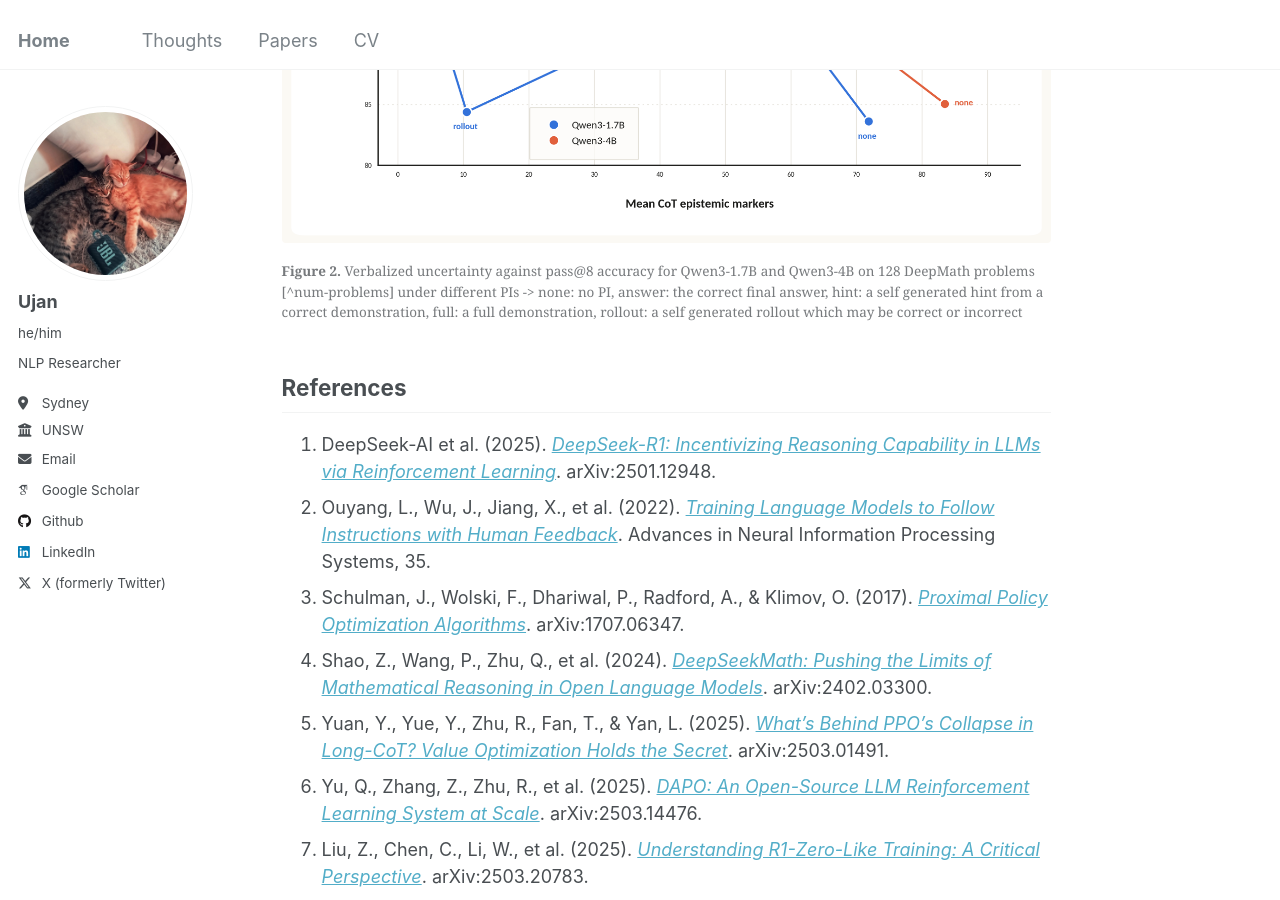
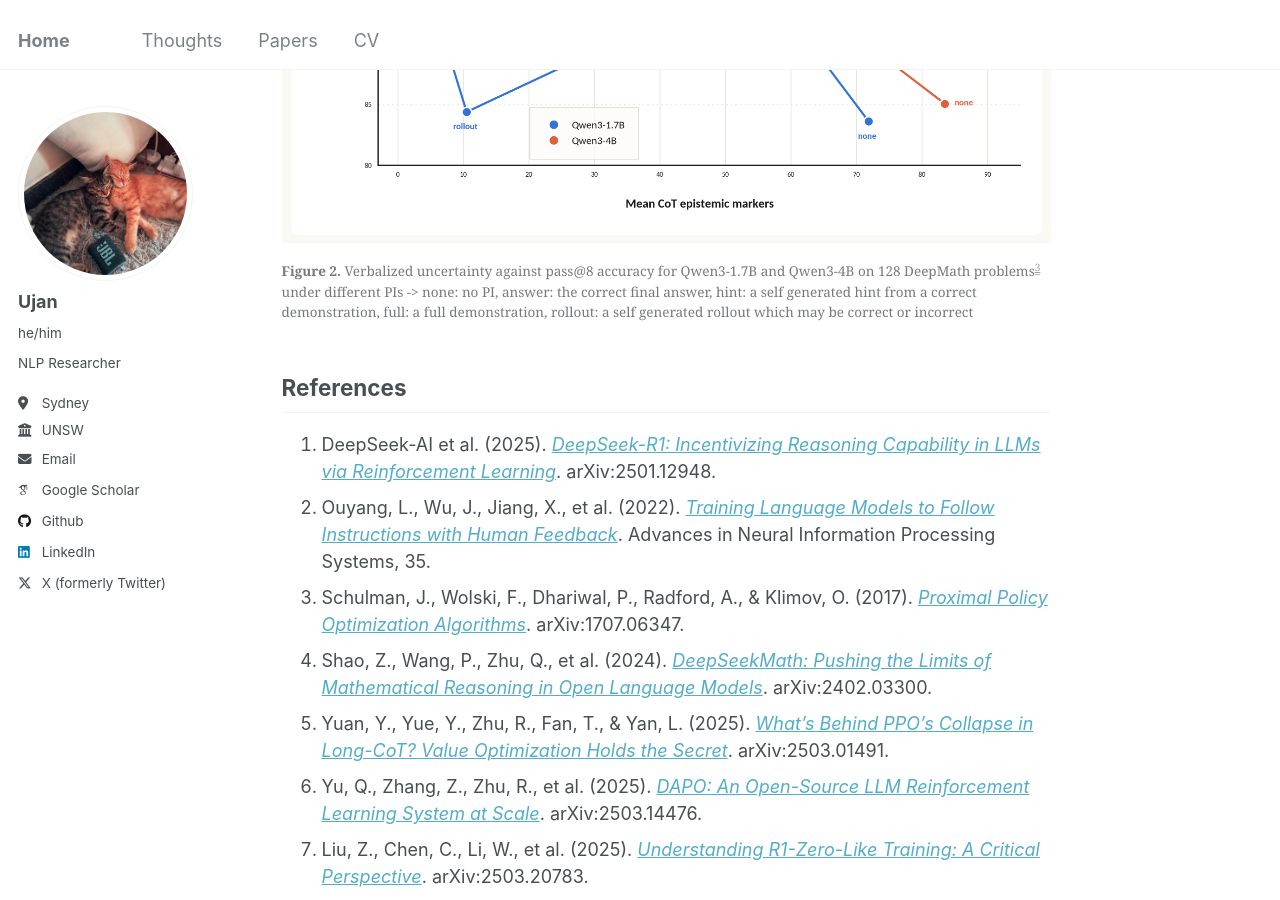
Before and after one commit to tatami-galaxy/tatami-galaxy.github.io, a Jekyll site: the page built from _posts/2026-07-01-self-distillation-post-1.md, in a window 1280 px wide and 900 px high, scrolled down 4669 px. Built offline with Jekyll 4.4.1, drawn with Linux system fonts in a browser that asks for light colours; some web fonts are replaced; some of the changed text lies outside the part shown.

Commit message:
self distill blog

```diff
--- a/_posts/2026-07-01-self-distillation-post-1.md
+++ b/_posts/2026-07-01-self-distillation-post-1.md
@@ -77,7 +77,7 @@ Its hard to precisely define exploration of an LLM's chain-of-thought (COT) but
 
 <figure>
   <img src="/images/pi_uncertainty_tradeoff_linear.png" alt="Plot of pass@8 accuracy against mean chain-of-thought epistemic marker count for Qwen3-1.7B and Qwen3-4B on DeepMath, under five privileged information conditions: none, hint, answer, rollout and full." style="max-width: 100%; height: auto; margin-left: auto; margin-right: auto;">
-  <figcaption style="width: 100%;"><strong>Figure 2.</strong> Verbalized uncertainty against pass@8 accuracy for Qwen3-1.7B and Qwen3-4B on 128 DeepMath problems [^num-problems] under different PIs -> none: no PI, answer: the correct final answer, hint: a self generated hint from a correct demonstration, full: a full demonstration, rollout: a self generated rollout which may be correct or incorrect</figcaption>
+  <figcaption style="width: 100%;" markdown="span"><strong>Figure 2.</strong> Verbalized uncertainty against pass@8 accuracy for Qwen3-1.7B and Qwen3-4B on 128 DeepMath problems[^dropped-problem] under different PIs -> none: no PI, answer: the correct final answer, hint: a self generated hint from a correct demonstration, full: a full demonstration, rollout: a self generated rollout which may be correct or incorrect</figcaption>
 </figure>
 
 
@@ -87,7 +87,7 @@ Its hard to precisely define exploration of an LLM's chain-of-thought (COT) but
 
 [^why-training]: We primarily care about how the self-teacher behaves on training data. The self-teacher is absent at test-time.
 
-[^num-problems]: 1 problem is dropped for Qwen3-4B because the full PI exceeds 8192 max tokens.
+[^dropped-problem]: 1 problem is dropped for Qwen3-4B because the full PI exceeds 8192 max tokens.
 
 
 
```
